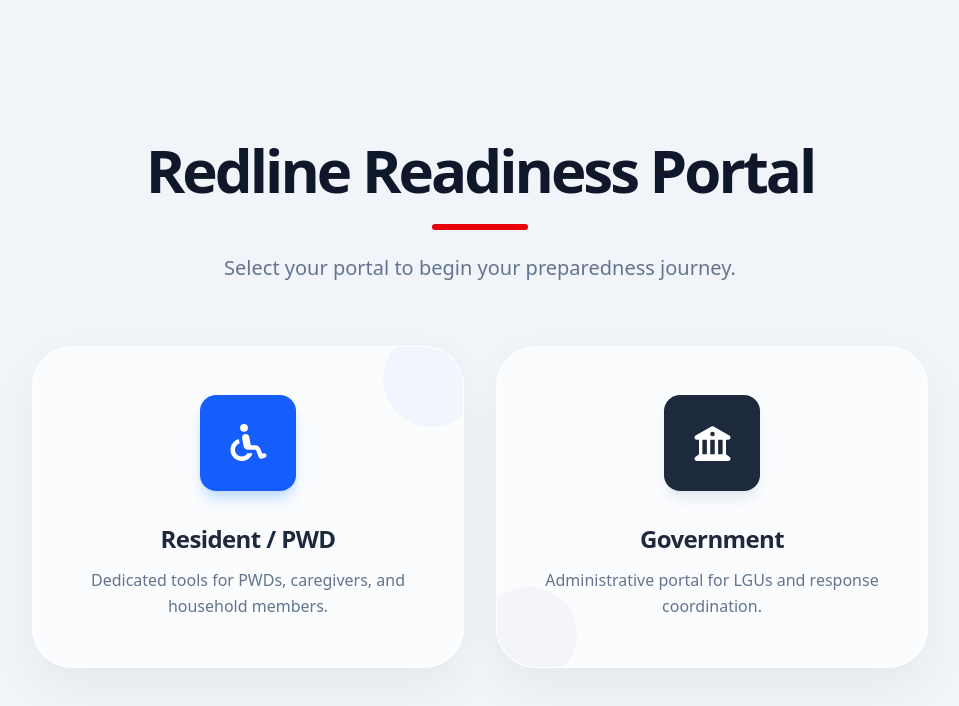
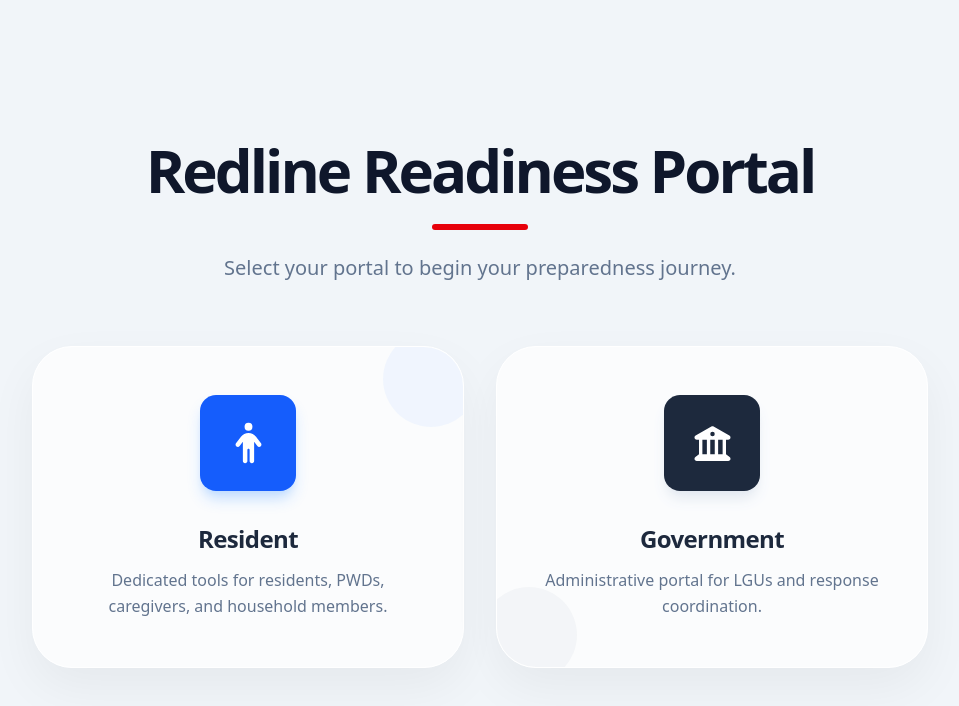
Before and after one commit to franz-dev-11/redline-readiness, a React (Vite) app: page / in a window 1280 px wide. Shown: the top 706 px of the page, without its empty margins (160-1119 px from the left). Built offline with nearby package versions, Linux system fonts and the light colour scheme; no server answers.

Commit message:
login selection resident icons

```diff
--- a/src/pages/LoginSelection/LoginSelection.jsx
+++ b/src/pages/LoginSelection/LoginSelection.jsx
@@ -1,11 +1,15 @@
-import React from "react";
+import React, { useEffect, useState } from "react";
 import { FontAwesomeIcon } from "@fortawesome/react-fontawesome";
 import {
-  faWheelchair,
   faUser,
   faBuildingColumns,
   faArrowLeft,
   faUsers,
+  faWheelchair,
+  faPersonPregnant,
+  faPersonCane,
+  faPerson,
+  faPersonDress,
 } from "@fortawesome/free-solid-svg-icons";
 
 const LoginSelection = ({
@@ -15,6 +19,26 @@ const LoginSelection = ({
   onBack,
 }) => {
   const isResidentAuthMode = Boolean(residentAuthMode);
+  const rotatingResidentIcons = [
+    faWheelchair,
+    faPersonPregnant,
+    faPersonCane,
+    faPerson,
+    faPersonDress,
+  ];
+  const [residentIconIndex, setResidentIconIndex] = useState(0);
+
+  useEffect(() => {
+    if (isResidentAuthMode) return;
+
+    const intervalId = setInterval(() => {
+      setResidentIconIndex(
+        (prevIndex) => (prevIndex + 1) % rotatingResidentIcons.length,
+      );
+    }, 1800);
+
+    return () => clearInterval(intervalId);
+  }, [isResidentAuthMode, rotatingResidentIcons.length]);
 
   return (
     <div className='min-h-screen bg-[#f1f5f9] flex flex-col font-sans selection:bg-red-100'>
@@ -62,17 +86,21 @@ const LoginSelection = ({
             <div className='flex flex-col items-center relative z-10'>
               <div className='w-24 h-24 bg-blue-600 rounded-2xl flex items-center justify-center mb-8 shadow-lg shadow-blue-200 group-hover:rotate-6  transition-transform'>
                 <FontAwesomeIcon
-                  icon={isResidentAuthMode ? faUser : faWheelchair}
+                  icon={
+                    isResidentAuthMode
+                      ? faUser
+                      : rotatingResidentIcons[residentIconIndex]
+                  }
                   className='text-white text-4xl'
                 />
               </div>
               <h3 className='text-2xl font-extrabold text-slate-800 mb-3 tracking-tight'>
-                {isResidentAuthMode ? "Individual" : "Resident / PWD"}
+                {isResidentAuthMode ? "Individual" : "Resident"}
               </h3>
               <p className='text-slate-500 text-center leading-relaxed font-medium'>
                 {isResidentAuthMode
                   ? "Manage your personal information and emergency settings."
-                  : "Dedicated tools for PWDs, caregivers, and household members."}
+                  : "Dedicated tools for residents, PWDs, caregivers, and household members."}
               </p>
             </div>
           </button>
```
